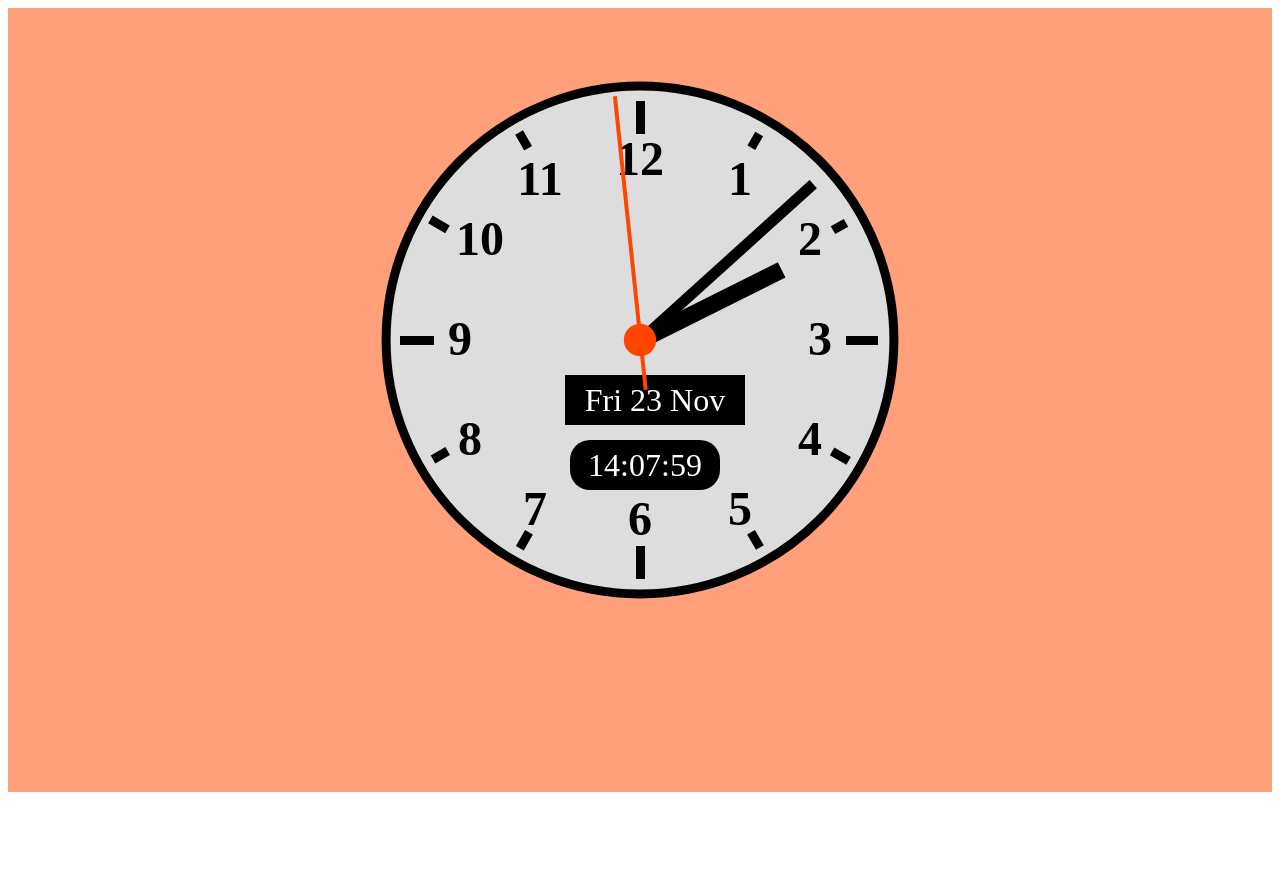
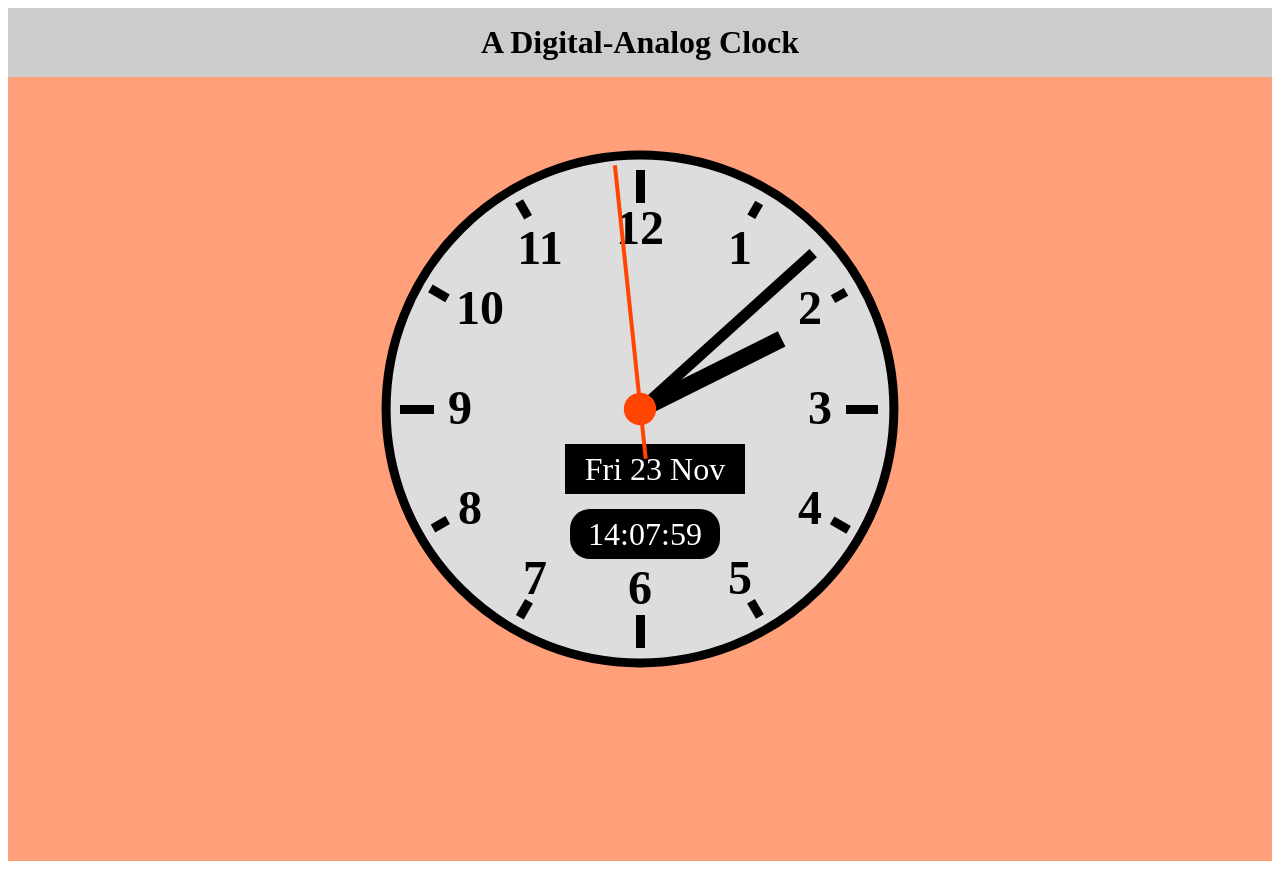
Before and after one commit to serkanokur79/Analog-digital-clock, a plain HTML site: page index.html in a window 1280 px wide. Before the commit the page ends 800 px from the top, so only its background shows below. Drawn offline with Linux system fonts and the light colour scheme.

Commit message:
Header and Title added

```diff
--- a/index.html
+++ b/index.html
@@ -10,8 +10,11 @@
 </head>
 
 <body>
-<main class="main">
-    <div class="clockbox">
+  <header role="heading">
+    <h1>A Digital-Analog Clock
+  </header>
+<main class="main" role="application">
+    <div class="clockbox" role="application">
         <svg id="clock" xmlns="http://www.w3.org/2000/svg" width="600" height="600" viewBox="0 0 600 600">
            <g id="face">
                 <circle class="circle" cx="300" cy="300" r="253.9"/>
--- a/style.css
+++ b/style.css
@@ -8,6 +8,17 @@
     background-color: #FFA07A;
 }
 
+header{
+  background-color: #ccc;
+  text-align: center;
+  padding: 2vh;
+  margin: 0;
+}
+h1{
+  margin: 0;;
+  padding: 0;
+
+}
 .clockbox,
 #clock {
     width: 100%;
```
